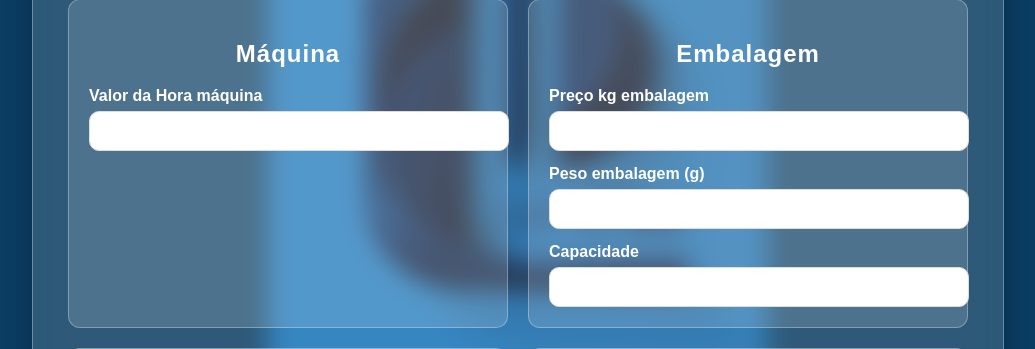
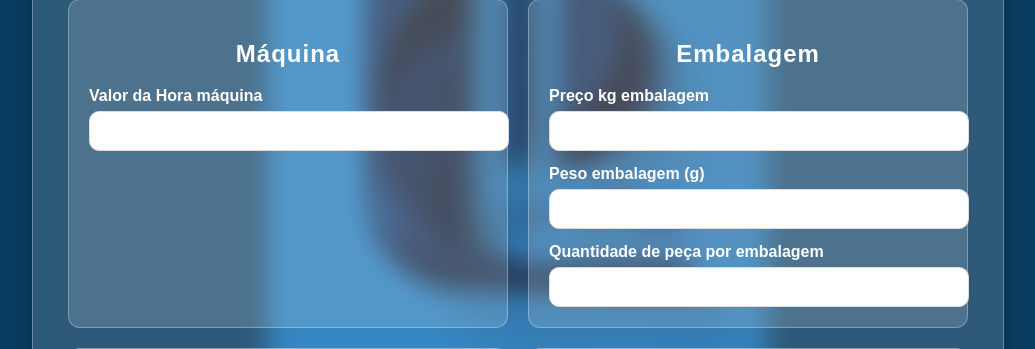
Before and after one commit to iurymaisalto/calculo-de-custo, a Flask app: page / in a window 1280 px wide. Shown: the part 653-1002 px from the top of the page, without its empty margins (122-1157 px from the left). Run offline with Flask 3, Linux system fonts and the light colour scheme.

Commit message:
Update index.html

```diff
--- a/templates/index.html
+++ b/templates/index.html
@@ -74,7 +74,7 @@
         <label>Peso embalagem (g)</label>
         <input type="number" step="0.01" name="peso_emb">
 
-        <label>Capacidade</label>
+        <label>Quantidade de peça por embalagem</label>
         <input type="number" name="capacidade_emb">
     </div>
 
@@ -114,7 +114,8 @@
 
         {% if result %}
         <div class="result-box" id="resultBox">
-
+            <h2>💰 Preço Final por Unidade</h2>
+            <p style="font-size:26px; font-weight:bold;">R$ {{ custo_final_unit }}</p>
             <h2>Resultado - {{ nome_item }}</h2>
 
             <p><b>Custo Material (un):</b> R$ {{ custo_material_unit }}</p>
@@ -139,8 +140,6 @@
             <p>COFINS aplicado: {{ request.form.cofins }}%</p>
             <p>Margem aplicada: {{ request.form.margem }}%</p>
             <hr>
-            <h2>💰 Preço Final por Unidade</h2>
-            <p style="font-size:26px; font-weight:bold;">R$ {{ custo_final_unit }}</p>
 
             <hr>
 
```
